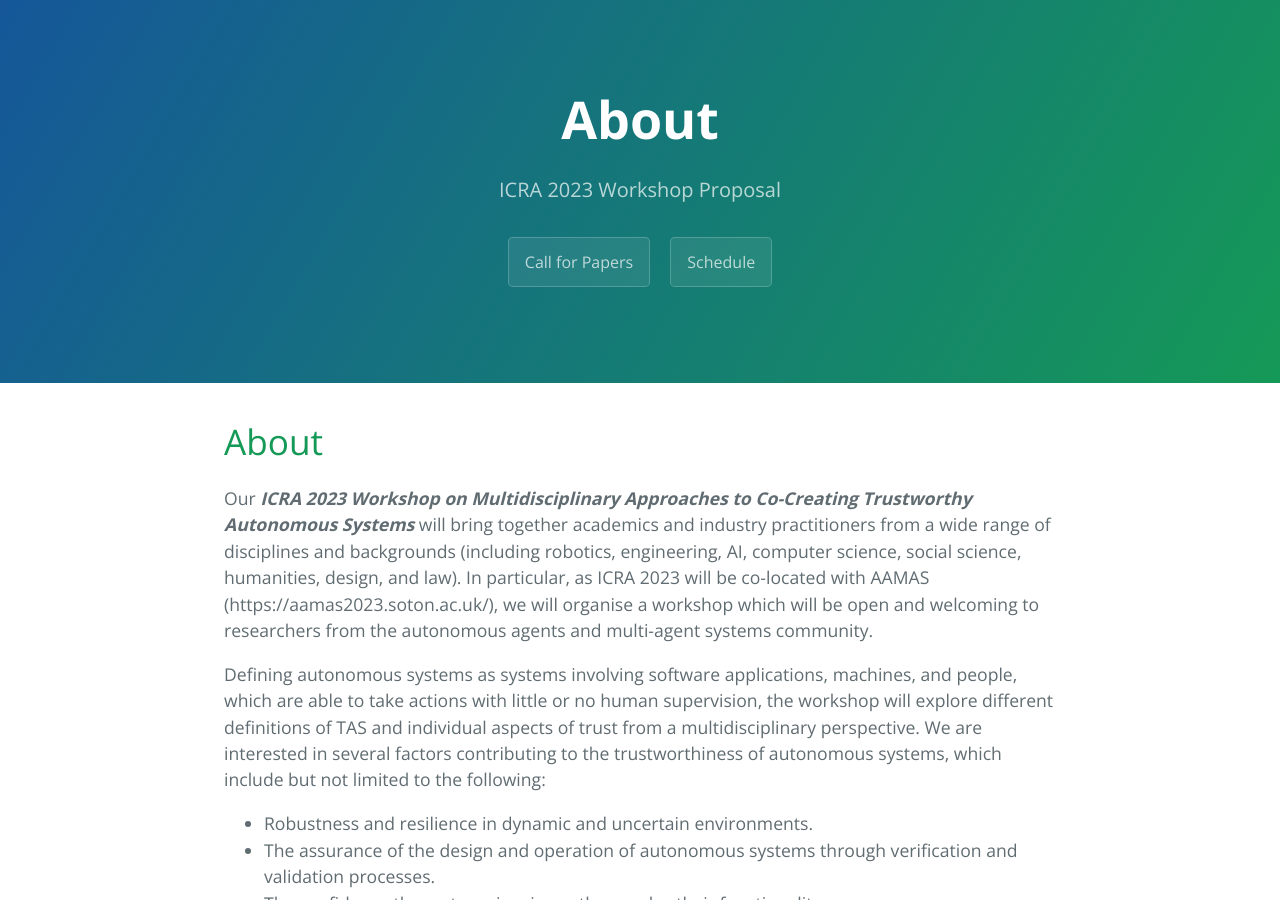
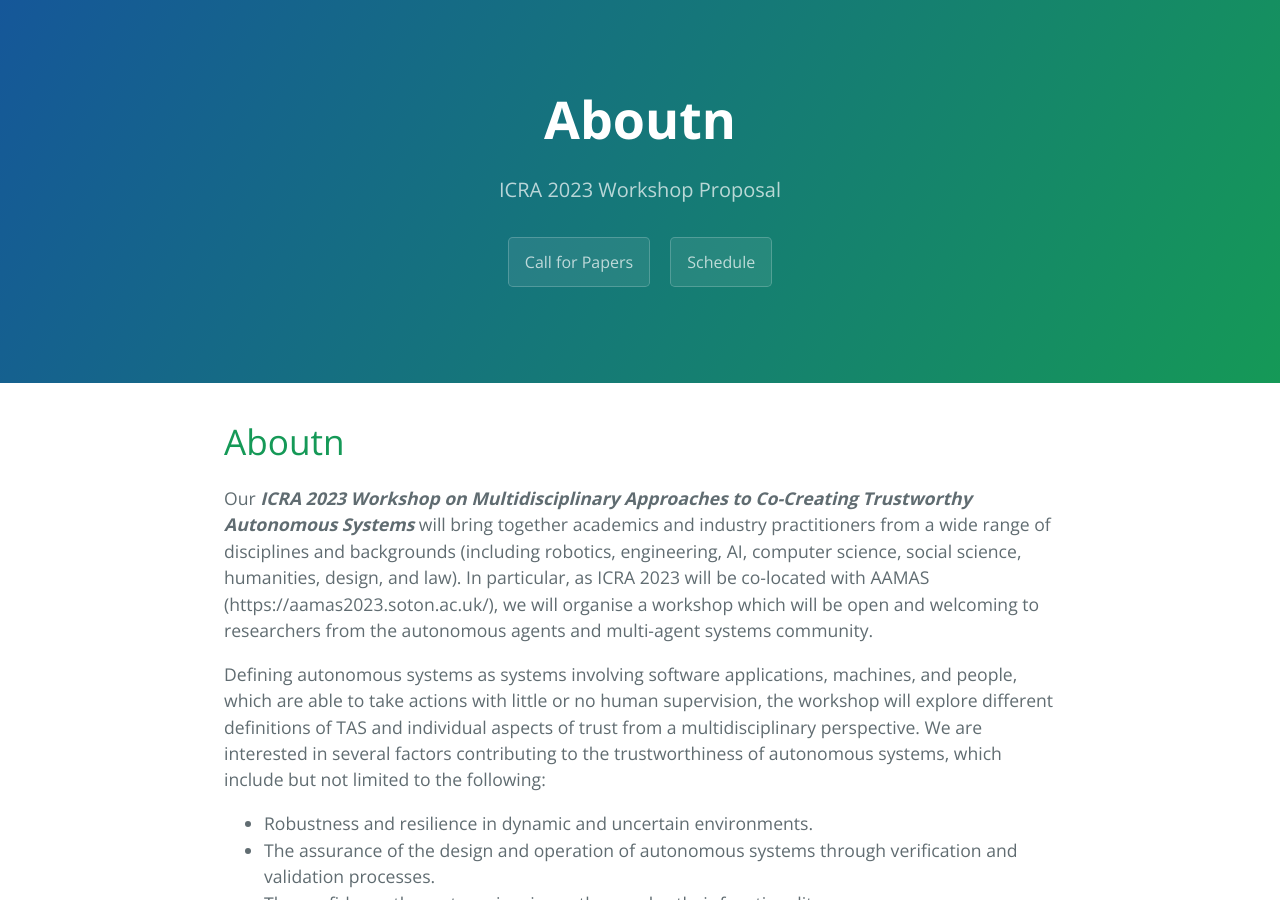
Before and after one commit to mactasworkshop/2022, a Jekyll site: the page built from index.md, in a window 1280 px wide and 900 px high. Built offline with Jekyll 4.4.1, drawn with Linux system fonts in a browser that asks for light colours; our own code applies the rules of GitHub Pages for plain Markdown files.

Commit message:
Update index.md

```diff
--- a/index.md
+++ b/index.md
@@ -2,7 +2,7 @@
 layout: default
 ---
 
-# About
+# Aboutn
 
 Our **_ICRA 2023 Workshop on Multidisciplinary Approaches to Co-Creating Trustworthy Autonomous Systems_** will bring together academics and industry practitioners from a wide range of disciplines and backgrounds (including robotics, engineering, AI, computer science, social science, humanities, design, and law). In particular, as ICRA 2023 will be co-located with AAMAS (https://aamas2023.soton.ac.uk/), we will organise a workshop which will be open and welcoming to researchers from the autonomous agents and multi-agent systems community.
 
```
